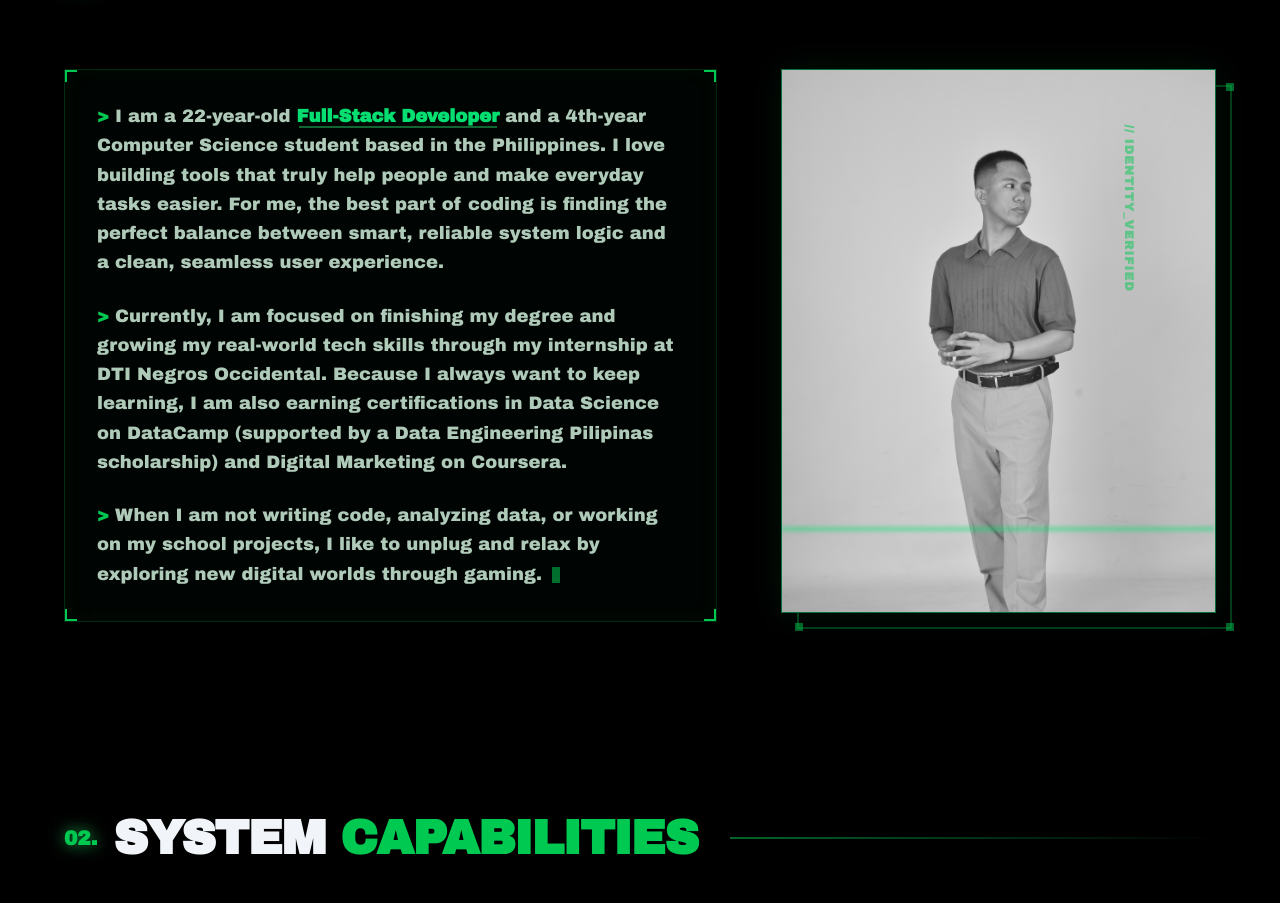
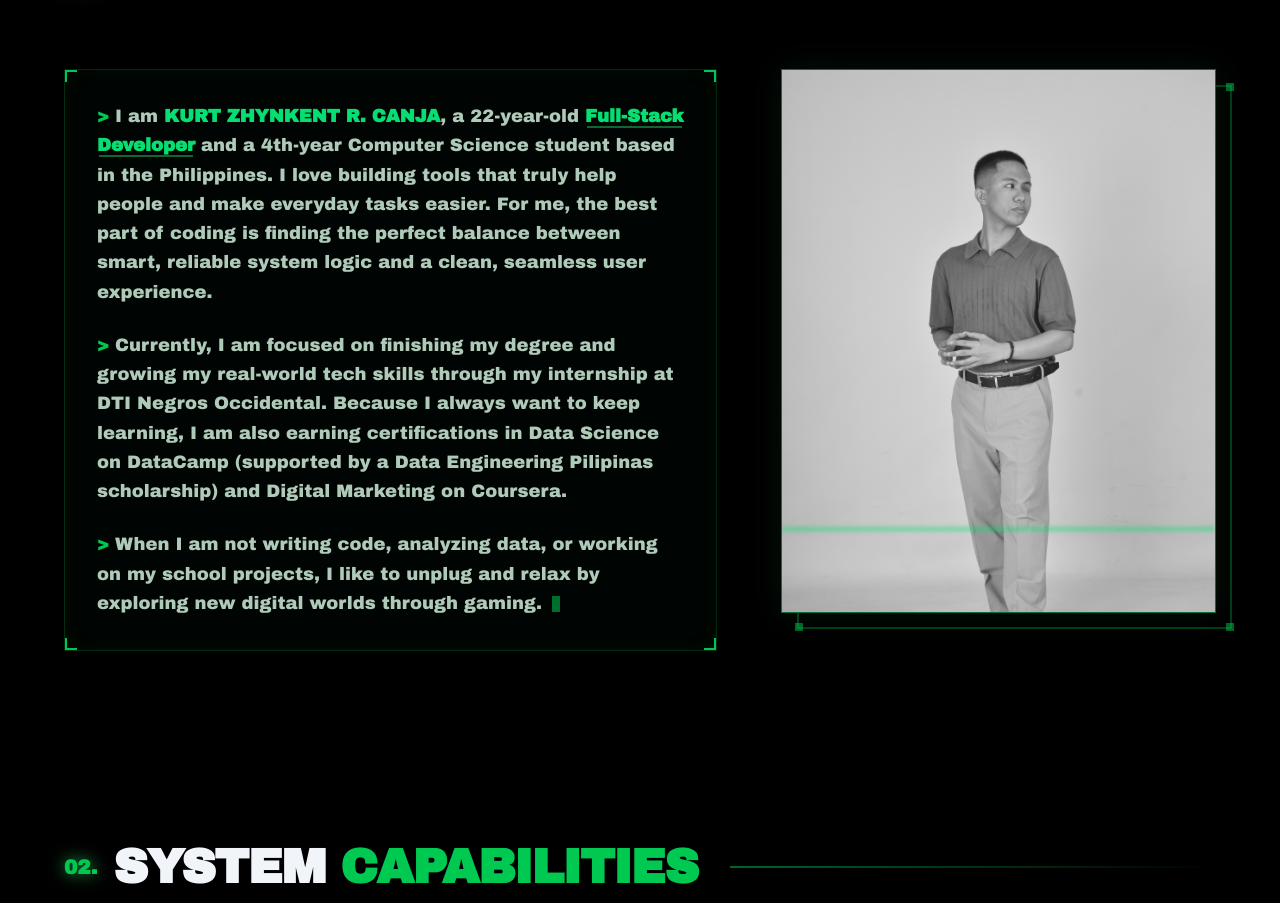
Before and after one commit to kzhynkent/canja.dev, a Next.js app: page / in a window 1280 px wide. Shown: the part 939-1842 px from the top of the page. Built offline with nearby package versions, Linux system fonts and the light colour scheme.

Commit message:
fixed kinting errors, optimization of animation upon scrolling

```diff
--- a/src/components/About.tsx
+++ b/src/components/About.tsx
@@ -41,7 +41,7 @@ export default function About() {
 
                         <div className="space-y-4 md:space-y-6 text-green-100/80 text-[0.95rem] md:text-lg font-light md:font-normal leading-relaxed">
                             <p>
-                                <span className="text-green-500 font-bold">{'>'}</span> <ScrambleTextOnScroll text="I am a 22-year-old " duration={1500} /><span className="text-green-400 font-bold shadow-[0_4px_0_-2px_rgba(34,197,94,0.5)]"><ScrambleTextOnScroll text="Full-Stack Developer" duration={2000} /></span><ScrambleTextOnScroll text=" and a 4th-year Computer Science student based in the Philippines. I love building tools that truly help people and make everyday tasks easier. For me, the best part of coding is finding the perfect balance between smart, reliable system logic and a clean, seamless user experience." duration={3000} />
+                                <span className="text-green-500 font-bold">{'>'}</span> <ScrambleTextOnScroll text="I am " duration={1200} /><span className="text-green-400 font-bold"><ScrambleTextOnScroll text="KURT ZHYNKENT R. CANJA" duration={1500} /></span><ScrambleTextOnScroll text=", a 22-year-old " duration={1800} /><span className="text-green-400 font-bold shadow-[0_4px_0_-2px_rgba(34,197,94,0.5)]"><ScrambleTextOnScroll text="Full-Stack Developer" duration={2000} /></span><ScrambleTextOnScroll text=" and a 4th-year Computer Science student based in the Philippines. I love building tools that truly help people and make everyday tasks easier. For me, the best part of coding is finding the perfect balance between smart, reliable system logic and a clean, seamless user experience." duration={3000} />
                             </p>
                             <p>
                                 <span className="text-green-500 font-bold">{'>'}</span> <ScrambleTextOnScroll text="Currently, I am focused on finishing my degree and growing my real-world tech skills through my internship at DTI Negros Occidental. Because I always want to keep learning, I am also earning certifications in Data Science on DataCamp (supported by a Data Engineering Pilipinas scholarship) and Digital Marketing on Coursera." duration={4000} />
@@ -84,7 +84,7 @@ export default function About() {
 
                         {/* Decorative side HUD text */}
                         <div className="hidden md:block absolute -right-20 top-12 rotate-90 origin-left text-xs text-green-500/50 tracking-widest uppercase font-bold">
-                            // IDENTITY_VERIFIED
+                            {/* IDENTITY_VERIFIED */}
                         </div>
                     </motion.div>
                 </div>
--- a/src/components/Hero.tsx
+++ b/src/components/Hero.tsx
@@ -154,7 +154,7 @@ export default function Hero() {
                     <div className="absolute top-10 right-0 p-5 border border-green-500/30 bg-black/60 backdrop-blur-md shadow-[0_0_30px_rgba(34,197,94,0.1)]">
                         <div className="absolute -top-1 -left-1 w-2 h-2 bg-green-500"></div>
                         <div className="absolute -bottom-1 -right-1 w-2 h-2 bg-green-500"></div>
-                        <p className="text-xs text-green-500/70 mb-4 font-bold tracking-widest">// SYS_STATS</p>
+                        <p className="text-xs text-green-500/70 mb-4 font-bold tracking-widest">{"// SYS_STATS"}</p>
                         <ul className="text-sm text-green-400 space-y-3 font-medium">
                             <li className="flex justify-between gap-12 border-b border-green-900/50 pb-1"><span>EXPERIENCE:</span> <span className="text-white">5_YRS</span></li>
                             <li className="flex justify-between gap-12 border-b border-green-900/50 pb-1"><span>PROJECTS:</span> <span className="text-white">42_DEPLOYED</span></li>
@@ -163,7 +163,7 @@ export default function Hero() {
                     </div>
 
                     <div className="absolute bottom-10 left-10 p-4 border border-green-500/20 bg-green-950/20 backdrop-blur-md">
-                        <p className="text-xs text-green-500/60 mb-3 tracking-widest">// CURRENT_STACK</p>
+                        <p className="text-xs text-green-500/60 mb-3 tracking-widest">{"// CURRENT_STACK"}</p>
                         <div className="flex gap-3">
                             <span className="px-3 py-1 border border-green-500/40 bg-green-900/40 text-green-300 text-xs font-bold font-sans">TS</span>
                             <span className="px-3 py-1 border border-green-500/40 bg-green-900/40 text-green-300 text-xs font-bold font-sans">React</span>
--- a/src/components/ScrambleTextOnScroll.tsx
+++ b/src/components/ScrambleTextOnScroll.tsx
@@ -1,26 +1,19 @@
 "use client";
 
 import { useInView } from "framer-motion";
-import { useRef, useState, useEffect } from "react";
+import { useRef } from "react";
 import { useScrambleText } from "./useScrambleText";
 
 export function ScrambleTextOnScroll({ text, duration = 1500, className = "" }: { text: string, duration?: number, className?: string }) {
     const ref = useRef(null);
-    const isInView = useInView(ref, { margin: "-100px" });
-    const [shouldAnimate, setShouldAnimate] = useState(false);
+    const isInView = useInView(ref, { margin: "-100px", once: true });
 
-    // Toggle scrambling state based on visibility
-    useEffect(() => {
-        setShouldAnimate(isInView);
-    }, [isInView]);
-
-    // The hook returns the original text immediately if shouldAnimate is false
-    const scrambled = useScrambleText(text, duration);
-    const displayText = shouldAnimate ? scrambled : text; // Reset immediately to target text if not animating, or handle it inside hook
+    // The hook returns the original text immediately if trigger is false
+    const scrambled = useScrambleText(text, duration, isInView);
 
     return (
         <span ref={ref} className={className}>
-            {displayText}
+            {scrambled}
         </span>
     );
 }
--- a/src/components/useScrambleText.ts
+++ b/src/components/useScrambleText.ts
@@ -19,15 +19,10 @@ export function useScrambleText(text: string, duration: number = 2000, trigger:
 
     useEffect(() => {
         if (!trigger) {
-            let placeholder = "";
-            for (let i = 0; i < text.length; i++) {
-                placeholder += (text[i] === " " || text[i] === "\n") ? text[i] : "_";
-            }
-            setDisplayText(placeholder);
             return;
         }
 
-        let startTime = performance.now();
+        const startTime = performance.now();
         let frameId: number;
         let lastUpdateTime = 0;
 
@@ -37,7 +32,6 @@ export function useScrambleText(text: string, duration: number = 2000, trigger:
 
             const scrambledLength = Math.floor(text.length * (1 - progress));
 
-            // Throttle updates slightly to reduce visual chaos (approx 30fps instead of 60fps)
             if (time - lastUpdateTime > 30) {
                 let newText = "";
                 for (let i = 0; i < text.length; i++) {
```
